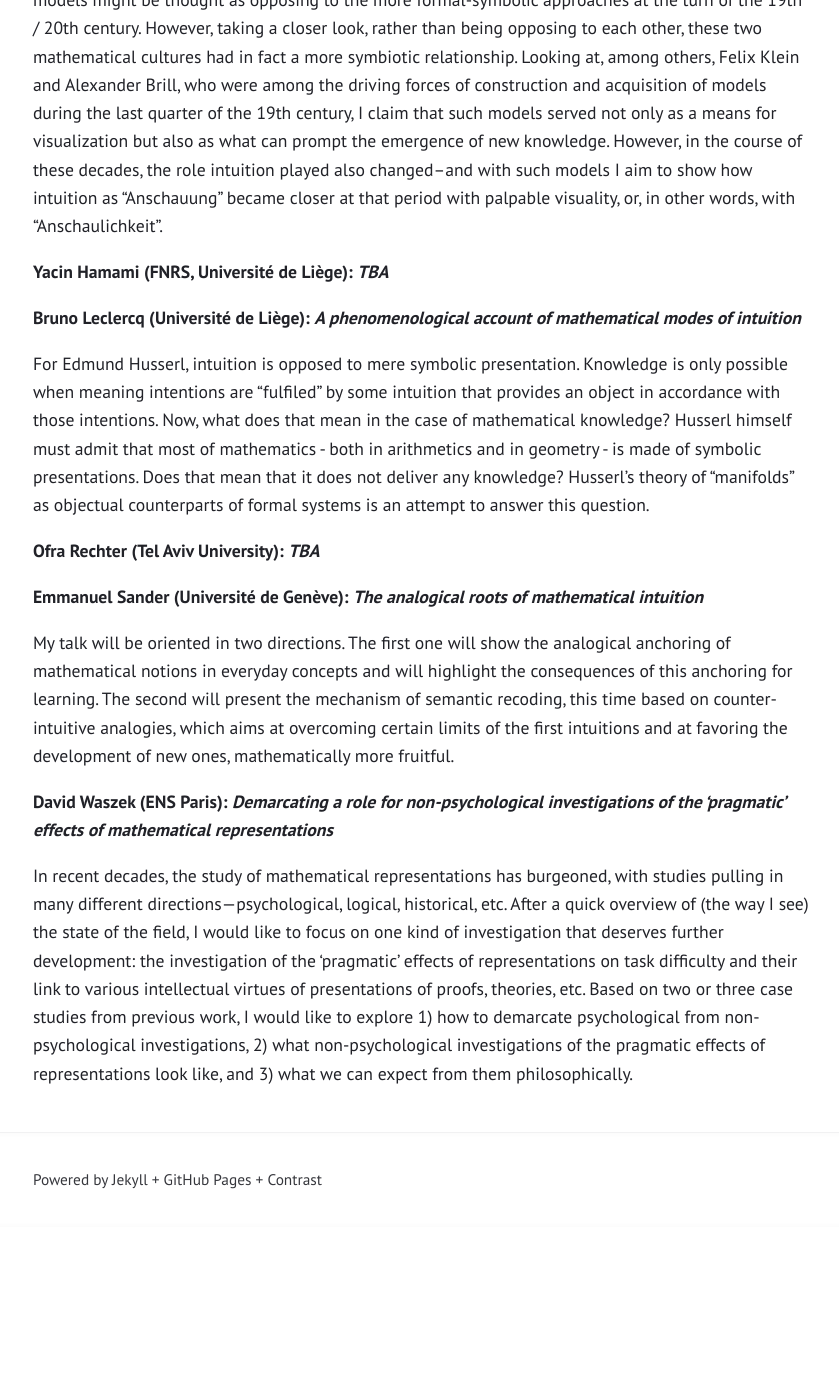
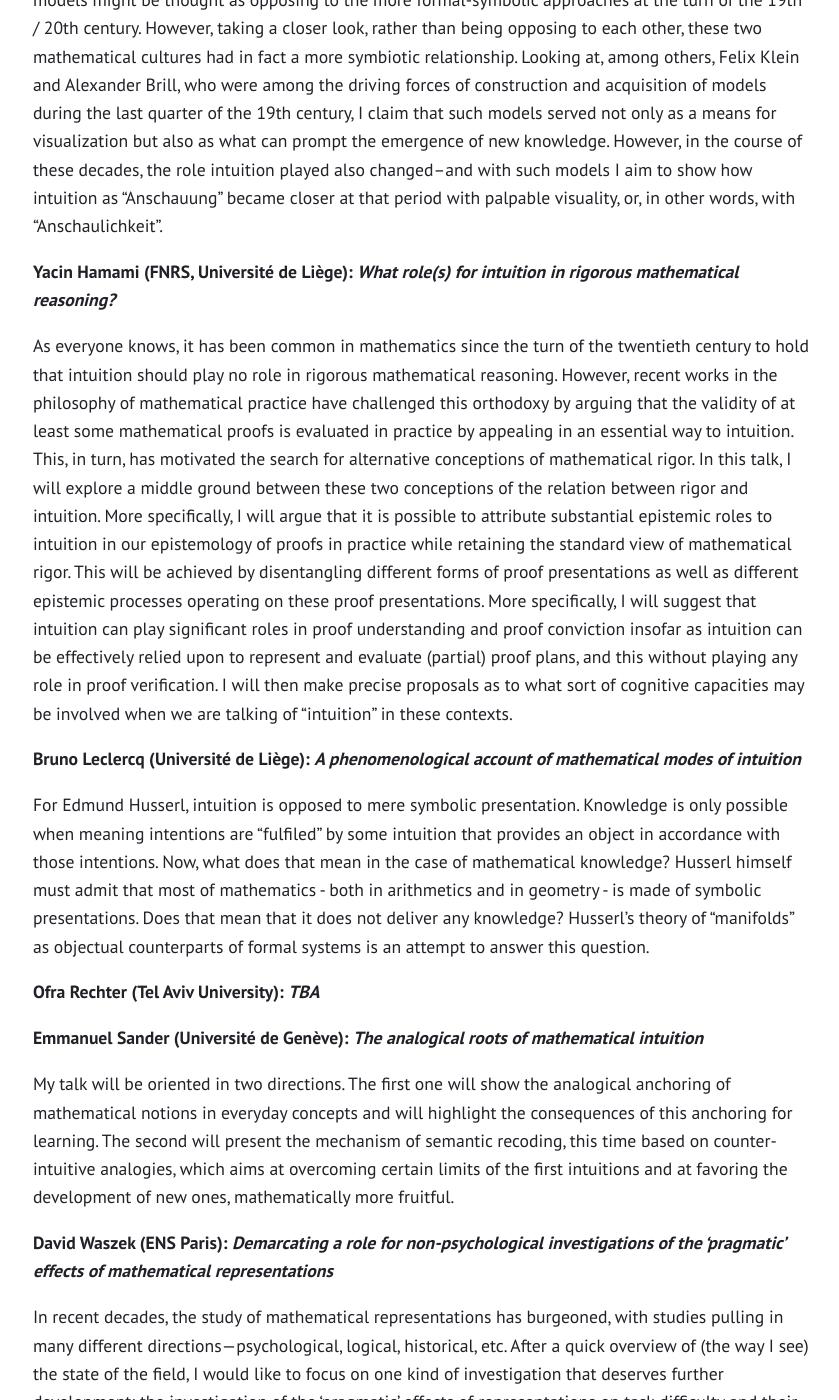
Before and after one commit to yhamami/mathematical-intuition-workshops, a Jekyll site: the page built from nancy-program.md, in a window 1280 px wide and 1400 px high, scrolled down 3043 px. Shown: the whole window, without its empty margins (218-1057 px from the left). Built offline with Jekyll 4.4.1, drawn with Linux system fonts in a browser that asks for light colours; before the commit the page ends 4270 px from its top, so only the background shows below that; some of the changed text lies outside the part shown.

Commit message:
fix: program

```diff
--- a/nancy-program.md
+++ b/nancy-program.md
@@ -10,7 +10,7 @@ layout: page
 
 
 | --------- | ---------- |
-| 9:00—9:30 | <div style="width:800px">Welcome</div> |
+| 9:00—9:30 | Welcome |
 | 9:30—10:45 | **Bruno Leclercq** (Université de Liège) <br /> _A phenomenological account of mathematical modes of intuition_|
 | 10:45—11:15 | Coffee Break |
 | 11:15—12:30 | **Gabriele Baratelli** (Universität zu Köln) <br /> _Intuition, formalization and history in mathematics—A phenomenological perspective_ |
@@ -81,7 +81,9 @@ Both Lambert and Kant, beginning in the 1760s, fought Leibniz and Wolff's theory
 
 The talk will examine the three-dimensional materials models of the 19th century, which were conceived, calculated, and constructed by mathematicians in England, France, and Germany, in order to illustrate mathematical objects and concepts. This very concrete understanding of mathematical models might be thought as opposing to the more formal-symbolic approaches at the turn of the 19th / 20th century. However, taking a closer look, rather than being opposing to each other, these two mathematical cultures had in fact a more symbiotic relationship. Looking at, among others, Felix Klein and Alexander Brill, who were among the driving forces of construction and acquisition of models during the last quarter of the 19th century, I claim that such models served not only as a means for visualization but also as what can prompt the emergence of new knowledge. However, in the course of these decades, the role intuition played also changed–and with such models I aim to show how intuition as “Anschauung” became closer at that period with palpable visuality, or, in other words, with “Anschaulichkeit”.
 
-**Yacin Hamami (FNRS, Université de Liège): _TBA_**
+**Yacin Hamami (FNRS, Université de Liège): _What role(s) for intuition in rigorous mathematical reasoning?_**
+
+As everyone knows, it has been common in mathematics since the turn of the twentieth century to hold that intuition should play no role in rigorous mathematical reasoning. However, recent works in the philosophy of mathematical practice have challenged this orthodoxy by arguing that the validity of at least some mathematical proofs is evaluated in practice by appealing in an essential way to intuition. This, in turn, has motivated the search for alternative conceptions of mathematical rigor. In this talk, I will explore a middle ground between these two conceptions of the relation between rigor and intuition. More specifically, I will argue that it is possible to attribute substantial epistemic roles to intuition in our epistemology of proofs in practice while retaining the standard view of mathematical rigor. This will be achieved by disentangling different forms of proof presentations as well as different epistemic processes operating on these proof presentations. More specifically, I will suggest that intuition can play significant roles in proof understanding and proof conviction insofar as intuition can be effectively relied upon to represent and evaluate (partial) proof plans, and this without playing any role in proof verification. I will then make precise proposals as to what sort of cognitive capacities may be involved when we are talking of “intuition” in these contexts.
 
 **Bruno Leclercq (Université de Liège): _A phenomenological account of mathematical modes of intuition_**
 
@@ -96,3 +98,19 @@ My talk will be oriented in two directions. The first one will show the analogic
 **David Waszek (ENS Paris): _Demarcating a role for non-psychological investigations of the ‘pragmatic’ effects of mathematical representations_**
 
 In recent decades, the study of mathematical representations has burgeoned, with studies pulling in many different directions—psychological, logical, historical, etc. After a quick overview of (the way I see) the state of the field, I would like to focus on one kind of investigation that deserves further development: the investigation of the ‘pragmatic’ effects of representations on task difficulty and their link to various intellectual virtues of presentations of proofs, theories, etc. Based on two or three case studies from previous work, I would like to explore 1) how to demarcate psychological from non-psychological investigations, 2) what non-psychological investigations of the pragmatic effects of representations look like, and 3) what we can expect from them philosophically.
+
+
+# Organizers
+
+- [Andrew Arana](http://poincare.univ-lorraine.fr/fr/membre-titulaire/andrew-arana) (Université de Lorraine)
+- [Yacin Hamami](https://www.yacinhamami.com/) (FNRS, Université de Liège)
+- [Gerhard Heinzmann](https://poincare.univ-lorraine.fr/fr/membre-titulaire/gerhard-heinzmann) (Université de Lorraine)
+- [Bruno Leclercq](https://www.uliege.be/cms/c_9054334/fr/repertoire?uid=u015356) (Université de Liège)
+
+# Acknowledgement and Support
+
+These events are made possible by a grant from the [Soutien Interrégional à la Recherche](https://www.granderegion.net/Actualites/2022/Appel-a-candidature-soutien-interregional-a-la-recherche) of the [Grande Région](https://www.granderegion.net/). The Nancy workshop is also supported by the [Archives Henri Poincaré](https://poincare.univ-lorraine.fr/fr) at the [Université de Lorraine](https://www.univ-lorraine.fr/).
+
+{:style="display:block; margin-left:auto; margin-right:auto" width="100"}
+![title](/assets/img/logo-ulorraine.png){:style="display:block; margin-left:auto; margin-right:auto; padding:10px" width="150"}
+![title](/assets/img/logo-uliege.png){:style="display:block; margin-left:auto; margin-right:auto" width="150"}
```
